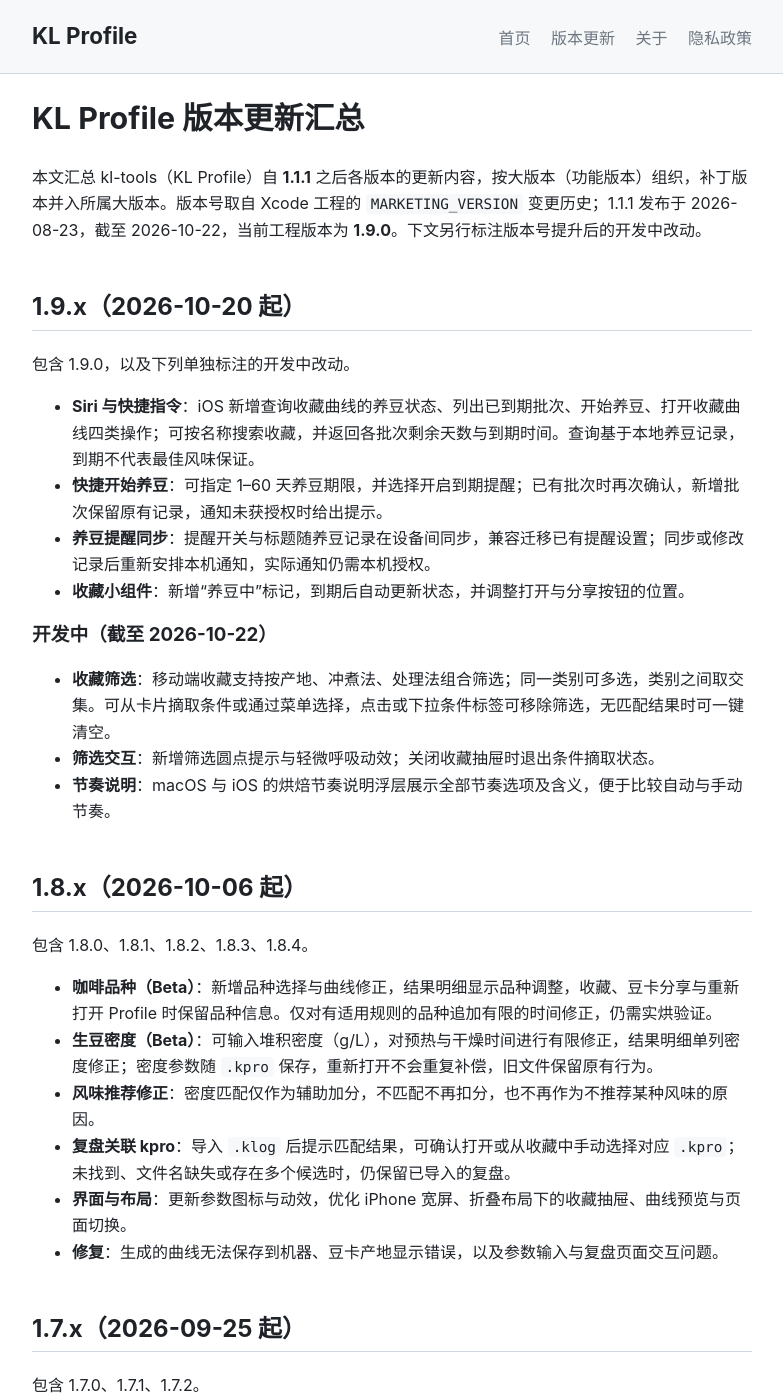
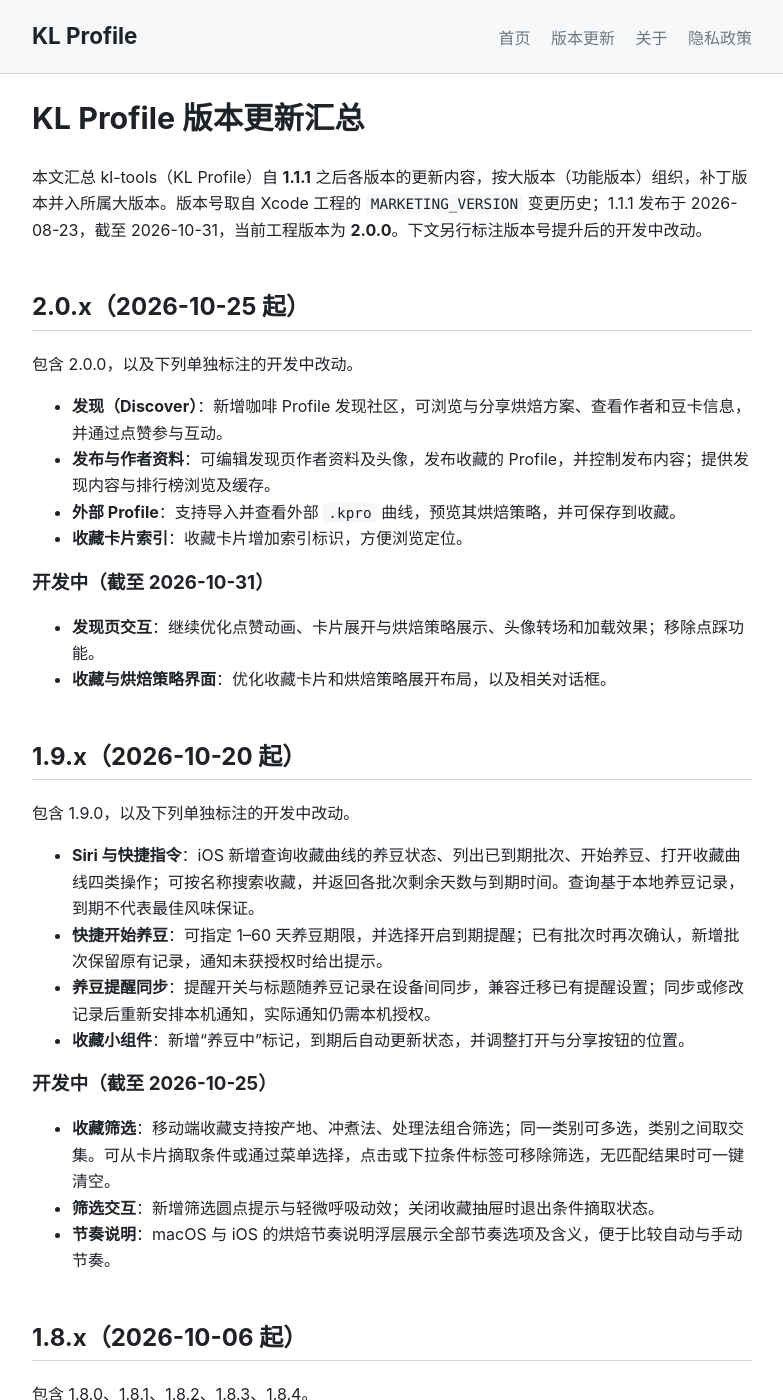
Before and after one commit to yuhongda/kl-tools-doc, a Jekyll site: the page built from reference/release-notes.md, in a window 1280 px wide and 1400 px high. Shown: the whole window, without its empty margins (248-1031 px from the left). Built offline with Jekyll 4.4.1, drawn with Linux system fonts in a browser that asks for light colours.

Commit message:
Update release-notes.md

```diff
--- a/reference/release-notes.md
+++ b/reference/release-notes.md
@@ -4,7 +4,21 @@ title: KL Profile 版本更新汇总
 permalink: /reference/release-notes/
 ---
 
-本文汇总 kl-tools（KL Profile）自 **1.1.1** 之后各版本的更新内容，按大版本（功能版本）组织，补丁版本并入所属大版本。版本号取自 Xcode 工程的 `MARKETING_VERSION` 变更历史；1.1.1 发布于 2026-08-23，截至 2026-10-22，当前工程版本为 **1.9.0**。下文另行标注版本号提升后的开发中改动。
+本文汇总 kl-tools（KL Profile）自 **1.1.1** 之后各版本的更新内容，按大版本（功能版本）组织，补丁版本并入所属大版本。版本号取自 Xcode 工程的 `MARKETING_VERSION` 变更历史；1.1.1 发布于 2026-08-23，截至 2026-10-31，当前工程版本为 **2.0.0**。下文另行标注版本号提升后的开发中改动。
+
+## 2.0.x（2026-10-25 起）
+
+包含 2.0.0，以及下列单独标注的开发中改动。
+
+- **发现（Discover）**：新增咖啡 Profile 发现社区，可浏览与分享烘焙方案、查看作者和豆卡信息，并通过点赞参与互动。
+- **发布与作者资料**：可编辑发现页作者资料及头像，发布收藏的 Profile，并控制发布内容；提供发现内容与排行榜浏览及缓存。
+- **外部 Profile**：支持导入并查看外部 `.kpro` 曲线，预览其烘焙策略，并可保存到收藏。
+- **收藏卡片索引**：收藏卡片增加索引标识，方便浏览定位。
+
+### 开发中（截至 2026-10-31）
+
+- **发现页交互**：继续优化点赞动画、卡片展开与烘焙策略展示、头像转场和加载效果；移除点踩功能。
+- **收藏与烘焙策略界面**：优化收藏卡片和烘焙策略展开布局，以及相关对话框。
 
 ## 1.9.x（2026-10-20 起）
 
@@ -15,7 +29,7 @@ permalink: /reference/release-notes/
 - **养豆提醒同步**：提醒开关与标题随养豆记录在设备间同步，兼容迁移已有提醒设置；同步或修改记录后重新安排本机通知，实际通知仍需本机授权。
 - **收藏小组件**：新增“养豆中”标记，到期后自动更新状态，并调整打开与分享按钮的位置。
 
-### 开发中（截至 2026-10-22）
+### 开发中（截至 2026-10-25）
 
 - **收藏筛选**：移动端收藏支持按产地、冲煮法、处理法组合筛选；同一类别可多选，类别之间取交集。可从卡片摘取条件或通过菜单选择，点击或下拉条件标签可移除筛选，无匹配结果时可一键清空。
 - **筛选交互**：新增筛选圆点提示与轻微呼吸动效；关闭收藏抽屉时退出条件摘取状态。
```
